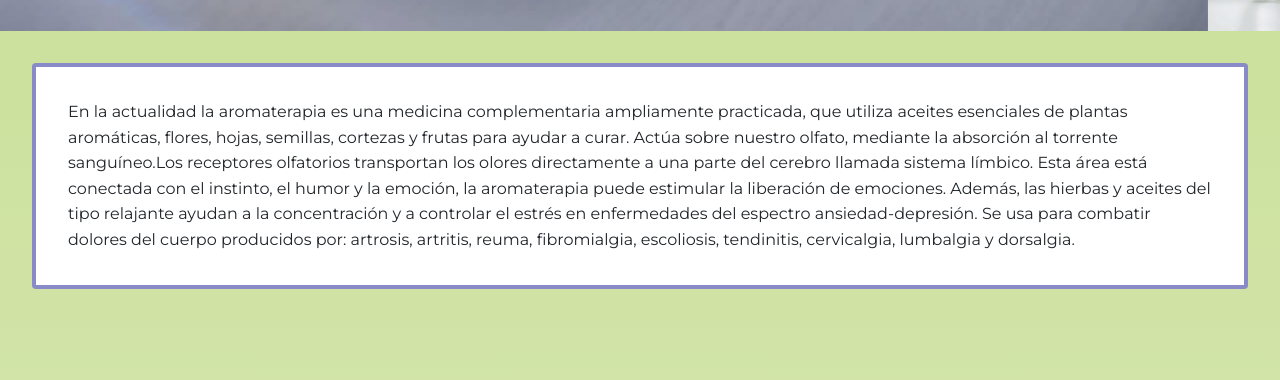
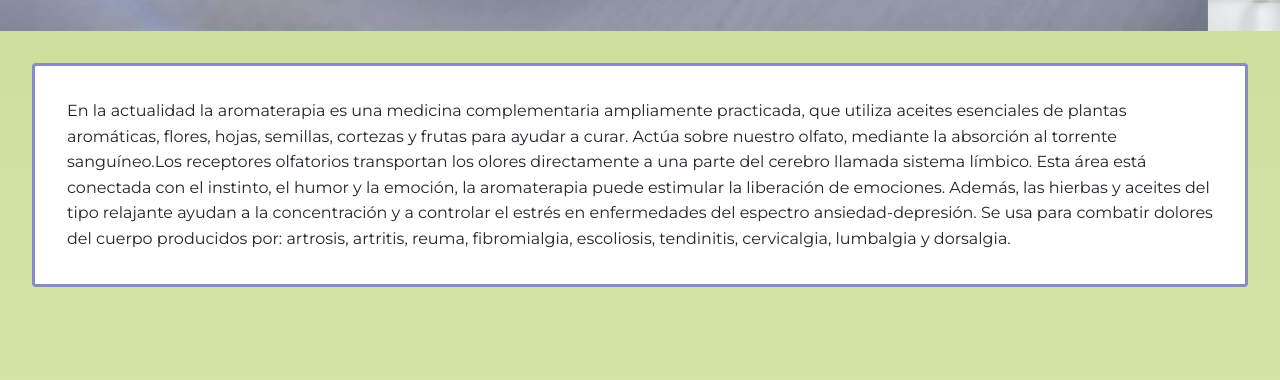
Before and after one commit to GastonBordon/Creaciones-Nale, a website: page index.html in a window 1280 px wide. Shown: the part 2042-2422 px from the top of the page. Drawn offline with nearby package versions, Linux system fonts and the light colour scheme.

Commit message:
arreglos home.scss

```diff
--- a/scss/_home.scss
+++ b/scss/_home.scss
@@ -68,9 +68,8 @@ $fondo: blanco;
 
     p {
         font-family: $font-family;
-        border: 1px solid $colorPrincipal;
+        border: 3px solid $colorPrincipal;
         border-radius: .25rem;
-        border-width: 0.3rem;
         margin: 2rem;
         padding: 2rem;
         background-color: white;
```
Also changed, not shown: styles/styles.css.
